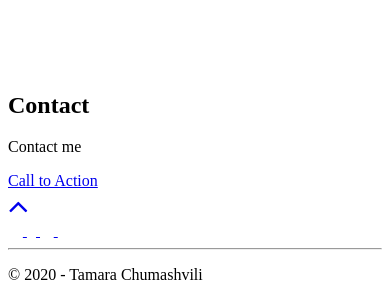
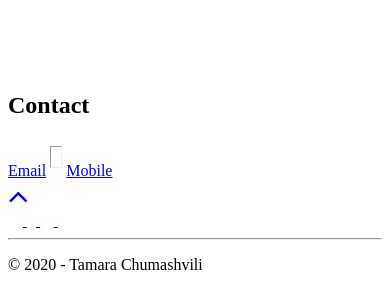
Before and after one commit to tamarachuma/tamarachuma.github.io, a website: page src/template.html in a window 390 px wide. Shown: the part 6050-6350 px from the top of the page. Drawn offline with nearby package versions, Linux system fonts and the light colour scheme.

Commit message:
add phone number

```diff
--- a/src/template.html
+++ b/src/template.html
@@ -269,13 +269,16 @@
       <div class="container">
         <h2 class="section-title">Contact</h2>
         <div class="contact-wrapper">
-          <p class="contact-wrapper__text">Contact me</p>
           <a
             target="_blank"
             class="cta-btn cta-btn--resume"
             href="mailto:tamarachumashvili@gmail.com"
-            >Call to Action</a
-          >
+            >Email</a>
+            <hr style="width: 10px; height: 20px; display: inline-block;">
+          <a
+            class="cta-btn cta-btn--resume"
+            href="tel:+995577210421"
+            >Mobile</a>
         </div>
       </div>
     </section>
```
